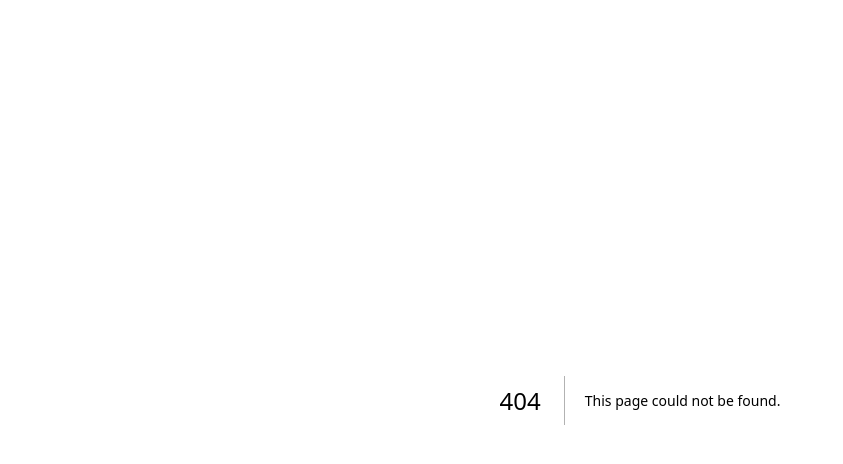
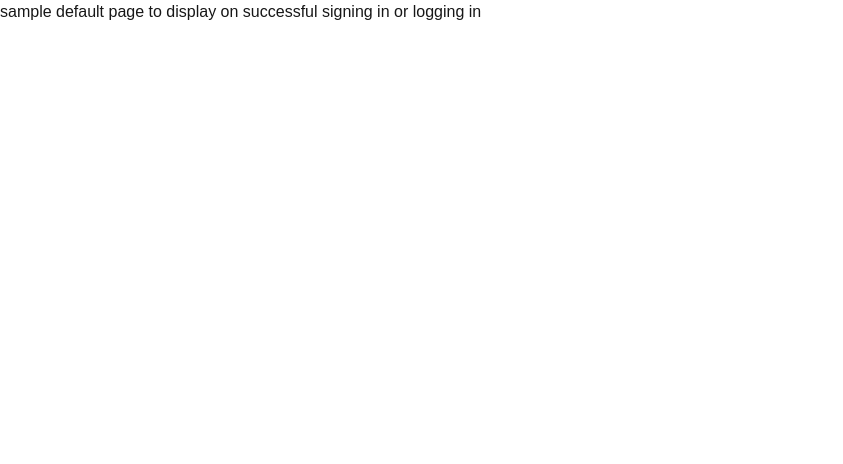
Before and after one commit to AJBrownson/hoster, a Next.js app: page /default in a window 1280 px wide. Before the commit this address had no page. Shown: the top 464 px of the page, without its empty margins (0-843 px from the left). Built offline with nearby package versions, Linux system fonts and the light colour scheme.

Commit message:
feat
Add default page to check authentication

```diff
--- /dev/null
+++ b/app/default/page.tsx
@@ -0,0 +1,11 @@
+
+
+
+
+export default function Sample() {
+    return (
+        <>
+        sample default page to display on successful signing in or logging in
+        </>
+    )
+}
```
Also changed, not shown: 1 other file (tests, documents, lock files or other folders).
